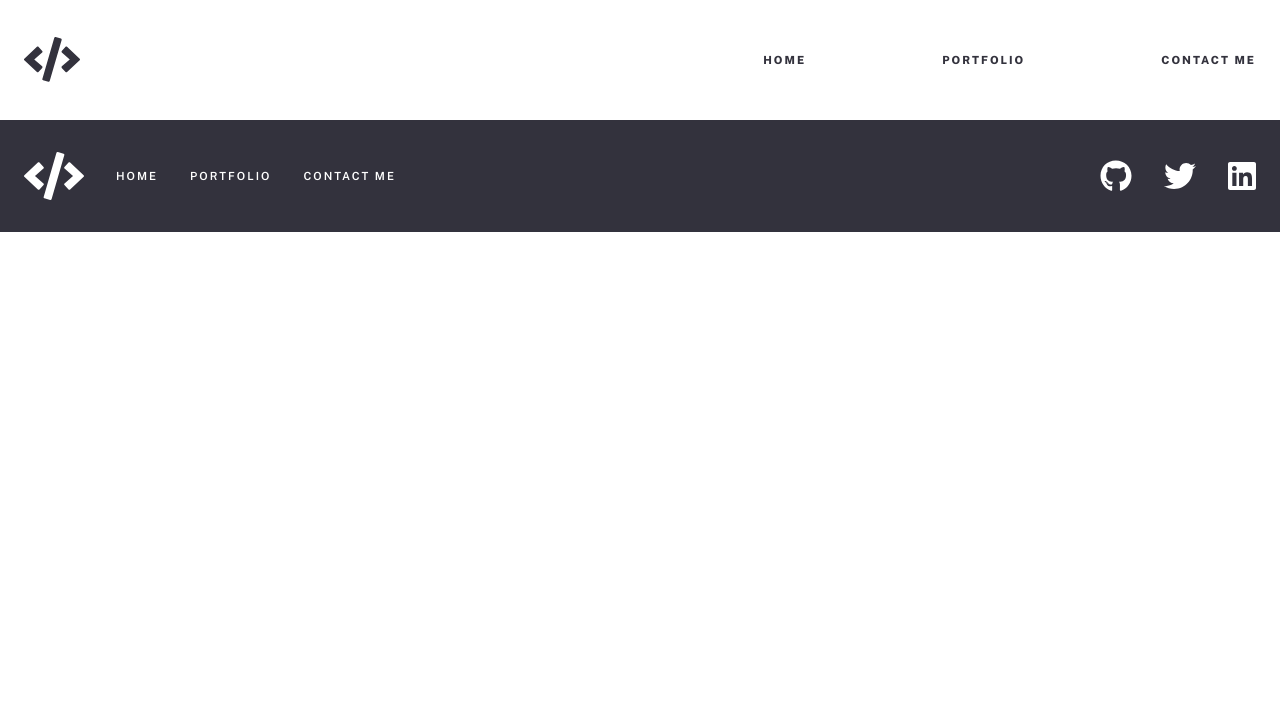
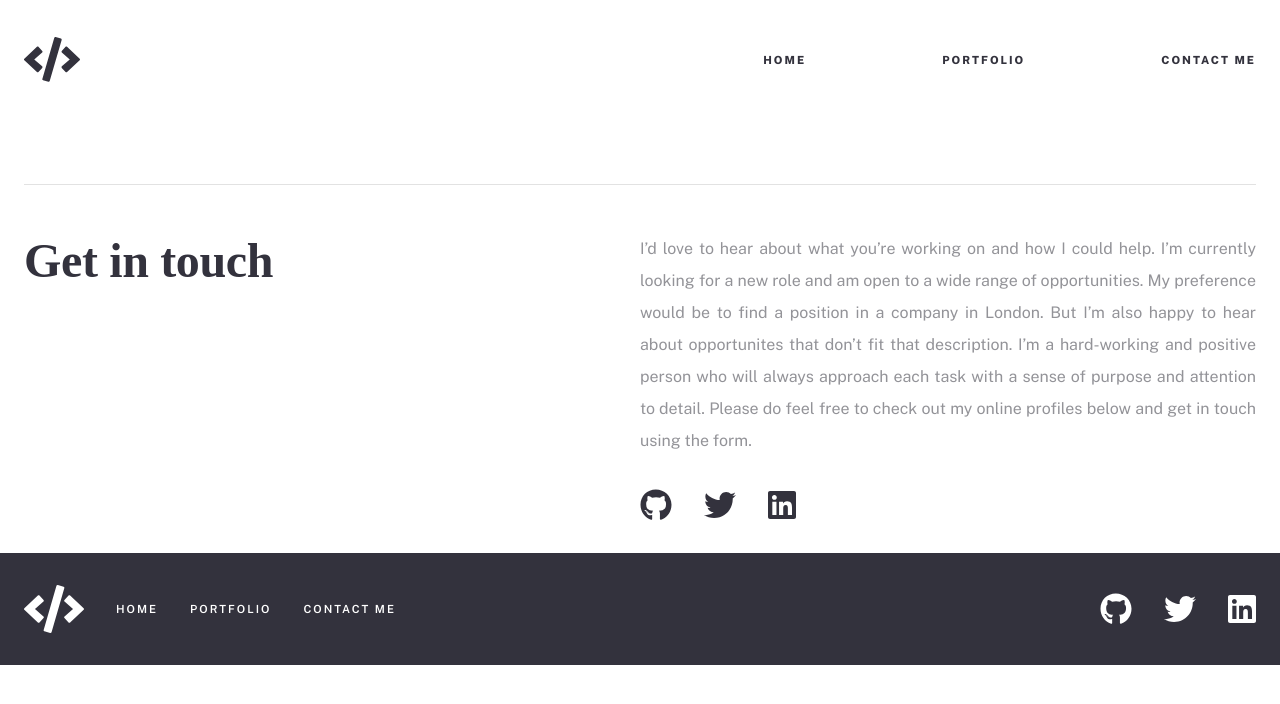
Before and after one commit to Medici305/portfolio, a React (Create React App) app: page /contact-me in a window 1280 px wide. Shown: the top 704 px of the page. Built offline with nearby package versions, Linux system fonts and the light colour scheme; a web font is replaced by a local one.

Commit message:
6. Get in touch section on contact page compeltlete.eeeeeeeeeeeeeeete.

```diff
--- a/src/Animation.js
+++ b/src/Animation.js
@@ -35,3 +35,26 @@ export const popupLink = {
     },
   },
 };
+
+export const pageAnimation = {
+  hidden: {
+    opacity: 0,
+    y: 300,
+  },
+  show: {
+    opacity: 1,
+    y: 0,
+    transition: {
+      duration: 0.75,
+      ease: "easeOut",
+    },
+  },
+  exit: {
+    opacity: 0,
+    scale: 0.1,
+    //y: 300,
+    transition: {
+      duration: 0.5,
+    },
+  },
+};
--- a/src/App.js
+++ b/src/App.js
@@ -18,7 +18,7 @@ function App() {
       <GlobalStyle />
       <Nav toggle={toggle} setToggle={setToggle} />
       <Container>
-        <AnimatePresence exitBeforeEnter>
+        <AnimatePresence initial={false} exitBeforeEnter>
           <Switch location={location} key={location.pathname}>
             <Route exact path="/">
               <Home />
@@ -26,11 +26,7 @@ function App() {
             <Route path="/portfolio">
               <Portfolio />
             </Route>
-            <Route
-              path="/contact-
-
-        me"
-            >
+            <Route path="/contact-me">
               <ContactMe />
             </Route>
           </Switch>
--- a/src/components/CollabSection.js
+++ b/src/components/CollabSection.js
@@ -58,11 +58,6 @@ const CollabSection = () => {
 };
 
 const Collaborate = styled.div`
-  .line {
-    width: 100%;
-    height: 0.05rem;
-    background: #7d7d7d;
-  }
   button {
     color: rgb(51, 50, 61);
     &:hover {
--- /dev/null
+++ b/src/components/GetInTouch.js
@@ -0,0 +1,72 @@
+import React from "react";
+import styled from "styled-components";
+import { makeStyles } from "@material-ui/core/styles";
+import Grid from "@material-ui/core/Grid";
+import { FontAwesomeIcon } from "@fortawesome/react-fontawesome";
+import {
+  faTwitter,
+  faGithub,
+  faLinkedin,
+} from "@fortawesome/free-brands-svg-icons";
+
+const useStyles = makeStyles((theme) => ({
+  root: {},
+  boxes: {
+    // border: "2px solid black",
+    marginTop: "4rem",
+    justifyContent: "space-between",
+  },
+  box: {
+    // border: "2px solid red",
+    marginTop: "3rem",
+  },
+}));
+
+const GetInTouch = () => {
+  const classes = useStyles();
+  return (
+    <StyleGreet className={classes.root}>
+      {/* 1. Get in touch */}
+      <Grid container className={classes.boxes}>
+        <div className="line"></div>
+        <Grid item className={classes.box} md={4}>
+          <h2>Get in touch</h2>
+        </Grid>
+        <Grid item className={classes.box} md={6}>
+          <p>
+            I’d love to hear about what you’re working on and how I could help.
+            I’m currently looking for a new role and am open to a wide range of
+            opportunities. My preference would be to find a position in a
+            company in London. But I’m also happy to hear about opportunites
+            that don’t fit that description. I’m a hard-working and positive
+            person who will always approach each task with a sense of purpose
+            and attention to detail. Please do feel free to check out my online
+            profiles below and get in touch using the form.
+          </p>
+          <FontAwesomeIcon className="icon" size="2x" icon={faGithub} />
+          <FontAwesomeIcon className="icon" size="2x" icon={faTwitter} />
+          <FontAwesomeIcon className="icon" size="2x" icon={faLinkedin} />
+        </Grid>
+      </Grid>
+    </StyleGreet>
+  );
+};
+
+const StyleGreet = styled.div`
+  h2 {
+    text-align: left;
+  }
+  p {
+    text-align: justify;
+  }
+  path {
+    color: rgb(51, 50, 61);
+    &:hover {
+      color: #5fb4a2;
+    }
+  }
+  .icon {
+    margin: 2rem 2rem 2rem 0;
+  }
+`;
+export default GetInTouch;
--- a/src/components/GlobalStyle.js
+++ b/src/components/GlobalStyle.js
@@ -23,7 +23,7 @@ const GlobalStyle = createGlobalStyle`
         font-size: 1rem;
         line-height: 2rem;
         letter-spacing: 0;
-        color: #535353;
+        color: #939398;
     }
 
     ul {
@@ -54,6 +54,12 @@ const GlobalStyle = createGlobalStyle`
             display: inline;
         }
     }
+
+      .line {
+    width: 100%;
+    height: 0.05rem;
+    background: #e2e2e2;
+  }
 `;
 
 export default GlobalStyle;
--- a/src/pages/ContactMe.js
+++ b/src/pages/ContactMe.js
@@ -1,32 +1,24 @@
 import React from "react";
 import styled from "styled-components";
-import { makeStyles } from "@material-ui/core/styles";
-import Grid from "@material-ui/core/Grid";
-
-const useStyles = makeStyles((theme) => ({
-  root: {},
-}));
+import { motion } from "framer-motion";
+import { pageAnimation } from "../Animation";
+import GetInTouch from "../components/GetInTouch";
 
 const ContactMe = () => {
-  const classes = useStyles();
   return (
-    <StyledContact>
-      {/* 1. Get in touch */}
-      <Grid container>
-        <Grid item>
-          Slippin
-        </Grid>
-        <Grid item>
-          Fallin
-        </Grid>
-      </Grid>
-      {/* 2. Contact me */}
+    <StyledContact
+      variants={pageAnimation}
+      exit="exit"
+      initial="hidden"
+      animate="show"
+    >
+      <GetInTouch />
     </StyledContact>
   );
 };
 
 // Styled Component
-const StyledContact = styled.div`
+const StyledContact = styled(motion.div)`
   color: black;
 `;
 
--- a/src/pages/Home.js
+++ b/src/pages/Home.js
@@ -2,14 +2,21 @@ import React from "react";
 import IntroSection from "../components/IntroSection";
 import AboutSection from "../components/AboutSection";
 import CollabSection from "../components/CollabSection";
+import { motion } from "framer-motion";
+import { pageAnimation } from "../Animation";
 
 const Home = () => {
   return (
-    <div>
+    <motion.div
+      variants={pageAnimation}
+      exit="exit"
+      initial="hidden"
+      animate="show"
+    >
       <IntroSection />
       <AboutSection />
       <CollabSection />
-    </div>
+    </motion.div>
   );
 };
 
--- a/src/pages/Portfolio.js
+++ b/src/pages/Portfolio.js
@@ -1,12 +1,24 @@
 import React from "react";
 import styled from "styled-components";
+import { motion } from "framer-motion";
+import { pageAnimation } from "../Animation";
 
 const Portfolio = () => {
-  return <StyledPortfolio>Portfolio</StyledPortfolio>;
+  return (
+    <StyledPortfolio
+      variants={pageAnimation}
+      exit="exit"
+      initial="hidden"
+      animate="show"
+    >
+      Portfolio
+       sdfc
+    </StyledPortfolio>
+  );
 };
 
 // Styled components
-const StyledPortfolio = styled.div`
+const StyledPortfolio = styled(motion.div)`
   color: black;
 `;
 
```
